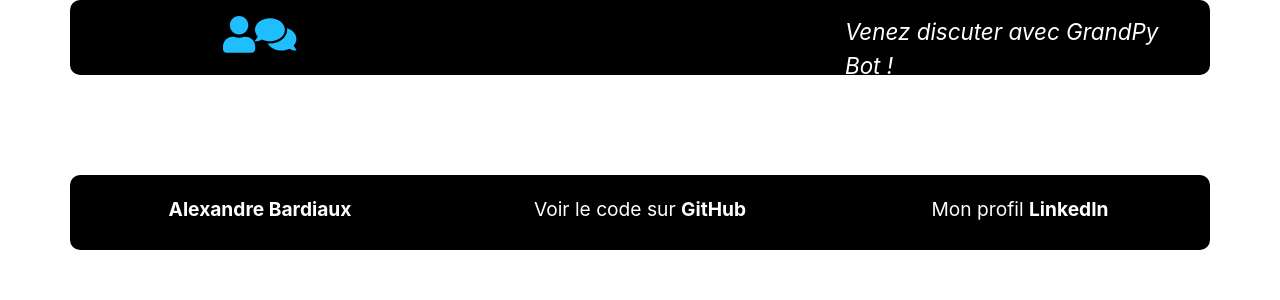
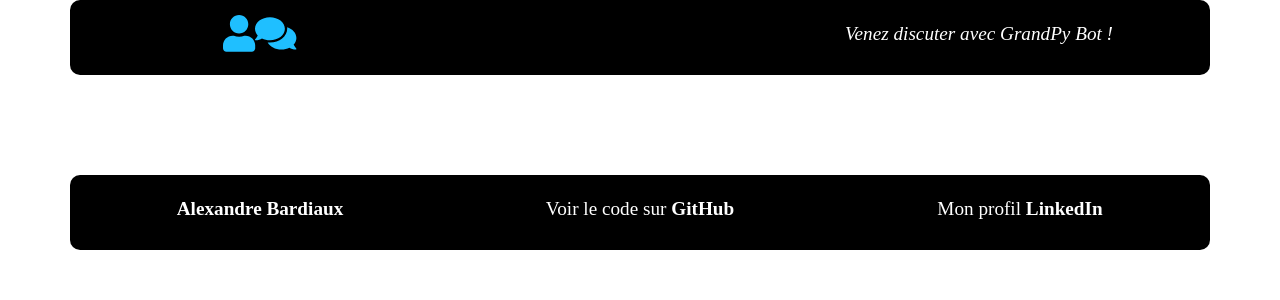
Before and after one commit to AlexBardDev/Project_7_OC, a Flask app: page / in a window 1280 px wide. Shown: the top 300 px of the page. Run offline with Flask 2, Linux system fonts and the light colour scheme; some libraries are stand-ins or nearby versions; some web fonts are replaced.

Commit message:
A new font family added

```diff
--- a/static/style.css
+++ b/static/style.css
@@ -1,3 +1,22 @@
+@font-face {
+    font-family: 'hackregular';
+    src: url('Hack-Regular-webfont.eot');
+    src: url('Hack-Regular-webfont.eot?#iefix') format('embedded-opentype'),
+         url('Hack-Regular-webfont.woff2') format('woff2'),
+         url('Hack-Regular-webfont.woff') format('woff'),
+         url('Hack-Regular-webfont.ttf') format('truetype'),
+         url('Hack-Regular-webfont.svg#hackregular') format('svg');
+    font-weight: normal;
+    font-style: normal;
+}
+
+/* Body */
+
+body
+{
+    font-family: 'hackregular'
+}
+
 /* Header and footer*/
 
 header, footer
@@ -17,9 +36,9 @@ p[class*="text-center"]
 
 p[class*="offset"]
 {
-    font-size: 1.4em;
+    font-size: 1.2em;
     font-style: italic;
-    margin-top: 15px;
+    margin-top: 20px;
 }
 
 footer p
```
